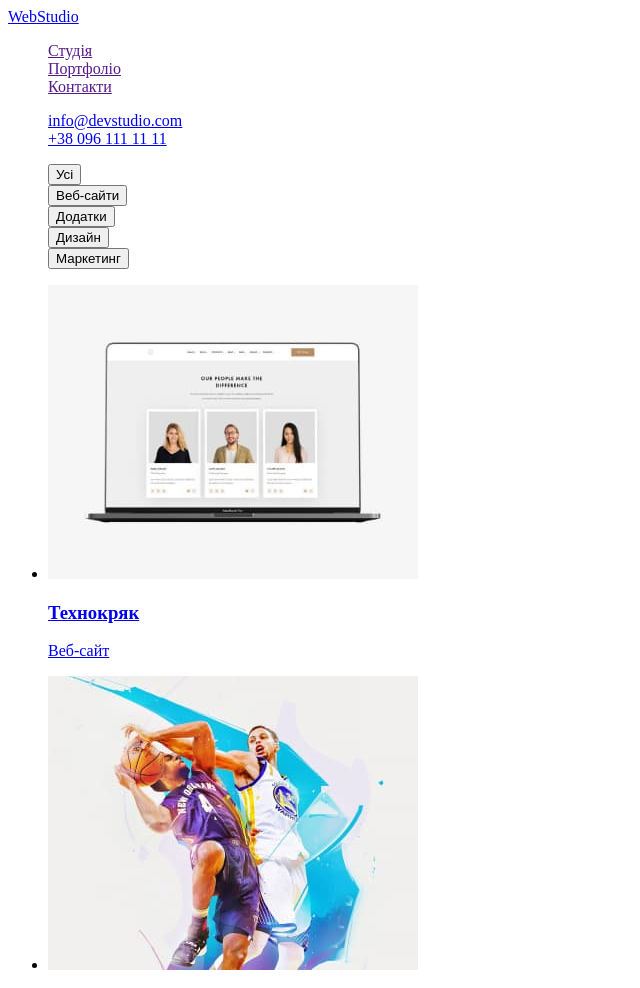
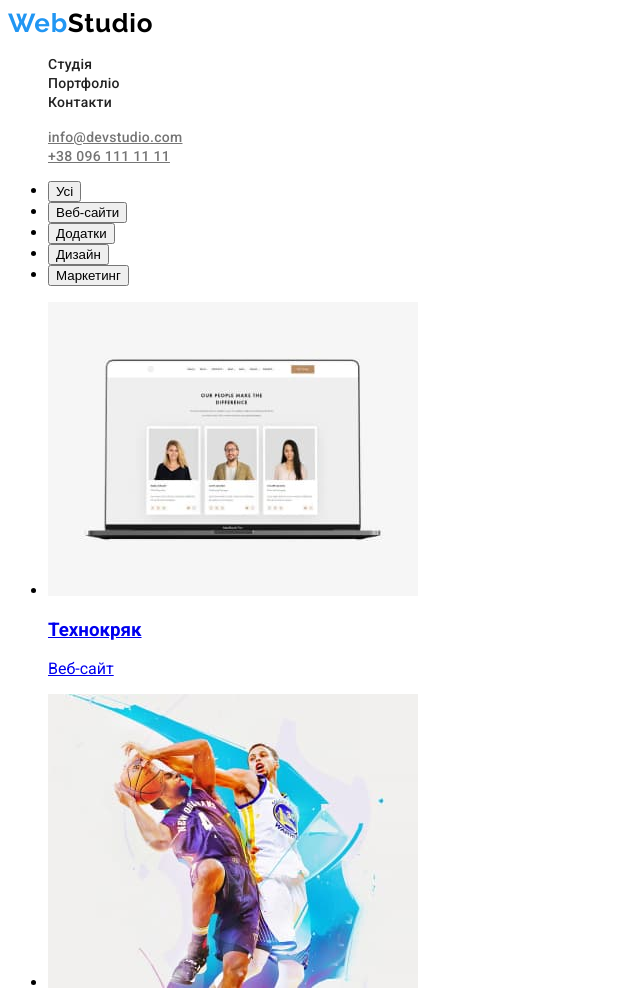
Before and after one commit to YanaB-b/goit-markup-hw-02, a plain HTML site: page portfolio.html in a window 1280 px wide. Shown: the top 988 px of the page, without its empty margins (0-640 px from the left). Drawn offline with Linux system fonts and the light colour scheme.

Commit message:
Стилі

```diff
--- a/css/styless.css
+++ b/css/styless.css
@@ -42,6 +42,7 @@ l   etter-spacing: 0.03em;
 .header-list :hover,
 .header-list :focus{
      color:  #2196f3;
+     cursor: pointer;
 }
 .header-link{
 font-weight: 500;
@@ -84,14 +85,12 @@ line-height: 1,36;
 color: #FFFFFF;
 
 }
-.subject-btn
-
-{
+.subject-btn{
 font-weight: 700;
 font-size: 16px;
 line-height: 1,88;
 color: #FFFFFF;
-background-color:#2196F3; ;
+background-color:#2196F3;
 
 }
 .hero-top{
@@ -142,9 +141,23 @@ color: #757575;
     letter-spacing: 0.03em;
     color: rgba(255, 255, 255, 0.6);
 }
+.footer-list :focus,
+.footer-list :hover{
+    color:  #2196f3;
+    cursor: pointer;
+
+}
 .footer-link-addres{
  font-weight: 400;
 font-size: 14px;
 line-height: 24px;
 letter-spacing: 0.03em;
 color: #FFFFFF;
+}
+.footer-link-addres{
+font-weight: 400;
+font-size: 14px;
+line-height: 1,71;
+letter-spacing: 0.03em;
+color: #FFFFFF;
+}
--- a/portfolio.html
+++ b/portfolio.html
@@ -13,24 +13,30 @@
     <title>Document</title>
     <link rel="stylesheet" href="./css/styless.css" />
   </head>
-  <body>
-    <header>
+  <body class="body">
+    <header class="header">
       <nav>
-        <a href="/"> WebStudio </a>
-        <ul class="list">
-          <li><a href="">Студія</a></li>
-          <li><a href="">Портфоліо</a></li>
-          <li><a href="">Контакти</a></li>
+        <a class="header-logo link" href="./index.html">
+          Web<span class="header-logo-color link">Studio</span>
+        </a>
+        <ul class="header-list list">
+          <li class="header-item"><a class="header-link link" href="./index.html">Студія</a></li>
+          <li class="header-item"><a class="header-link link" href="./portfolio.html">Портфоліо</a></li>
+          <li class="header-item"><a class="header-link link" href="">Контакти</a></li>
         </ul>
       </nav>
-      <ul class="list">
-        <li><a href="mailto:info@devstudio.com">info@devstudio.com</a></li>
-        <li><a href="tel:+380961111111">+38 096 111 11 11</a></li>
+      <ul class="link list">
+        <li class="header-list">
+          <a class="header-mail" href="mailto:info@devstudio.com">info@devstudio.com</a>
+        </li>
+        <li class="header-list">
+          <a class="header-tel" href="tel:+380961111111">+38 096 111 11 11</a>
+        </li>
       </ul>
     </header>
     <main>
       <section>
-        <ul class="list">
+        <ul class="">
           <li><button type="button">Усі</button></li>
           <li><button type="button">Веб-сайти</button></li>
           <li><button type="button">Додатки</button></li>
@@ -112,19 +118,27 @@
         </ul>
       </section>
     </main>
-    <footer>
-      <a href="./index.html"> WebStudio</a>
-
+    <footer class="footer">
+      <a class="header-logo link" href="./index.html">
+        Web<span class="header-logo-color">Studio</span></a
+      >
       <address>
+        <ul class="list">
+          <li class="footer-list">
             <a
+              class="footer-link-addres"
               href="https://goo.gl/maps/4okefofMVxkLToea6"
               target="_blank"
               rel="noopener noeeferrer nofollow"
               >м. Київ, пр-т Лесі Українки, 26</a
             >
-        <ul>
-          <li><a href="mailto:info@devstudio.com">info@devstudio.com</a></li>
-          <li><a href="tel:+380961111111">+38 096 111 11 11</a></li>
+          </li>
+          <li class="footer-list">
+            <a class="footer-link-mail" href="mailto:info@devstudio.com">info@devstudio.com</a>
+          </li>
+          <li class="footer-list">
+            <a class="footer-link-tel" href="tel:+380961111111">+38 096 111 11 11</a>
+          </li>
         </ul>
       </address>
     </footer>
```
Also changed, not shown: index.html (+41 -19 lines). Lines whose indentation alone changed are shown as unchanged.
